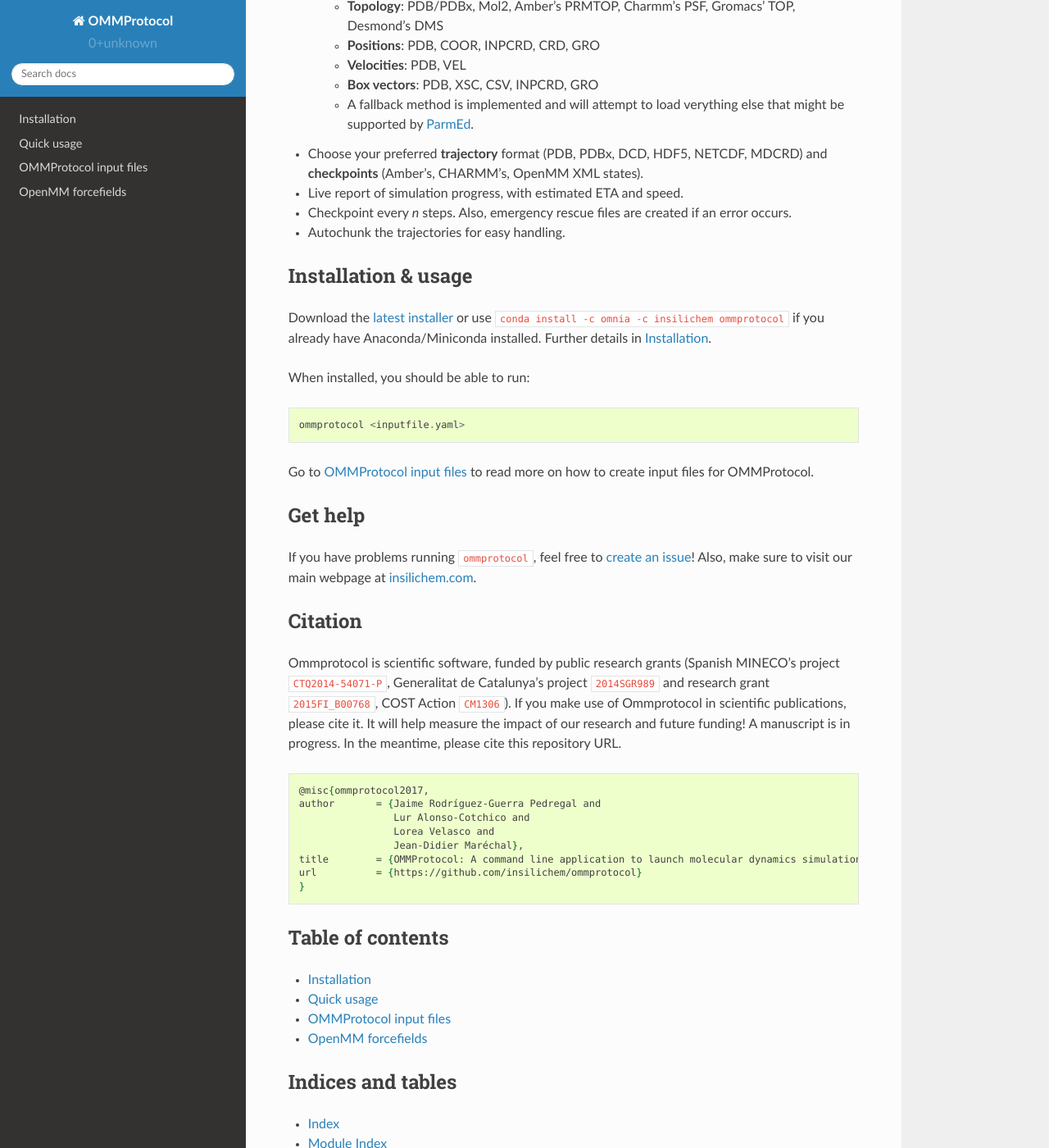
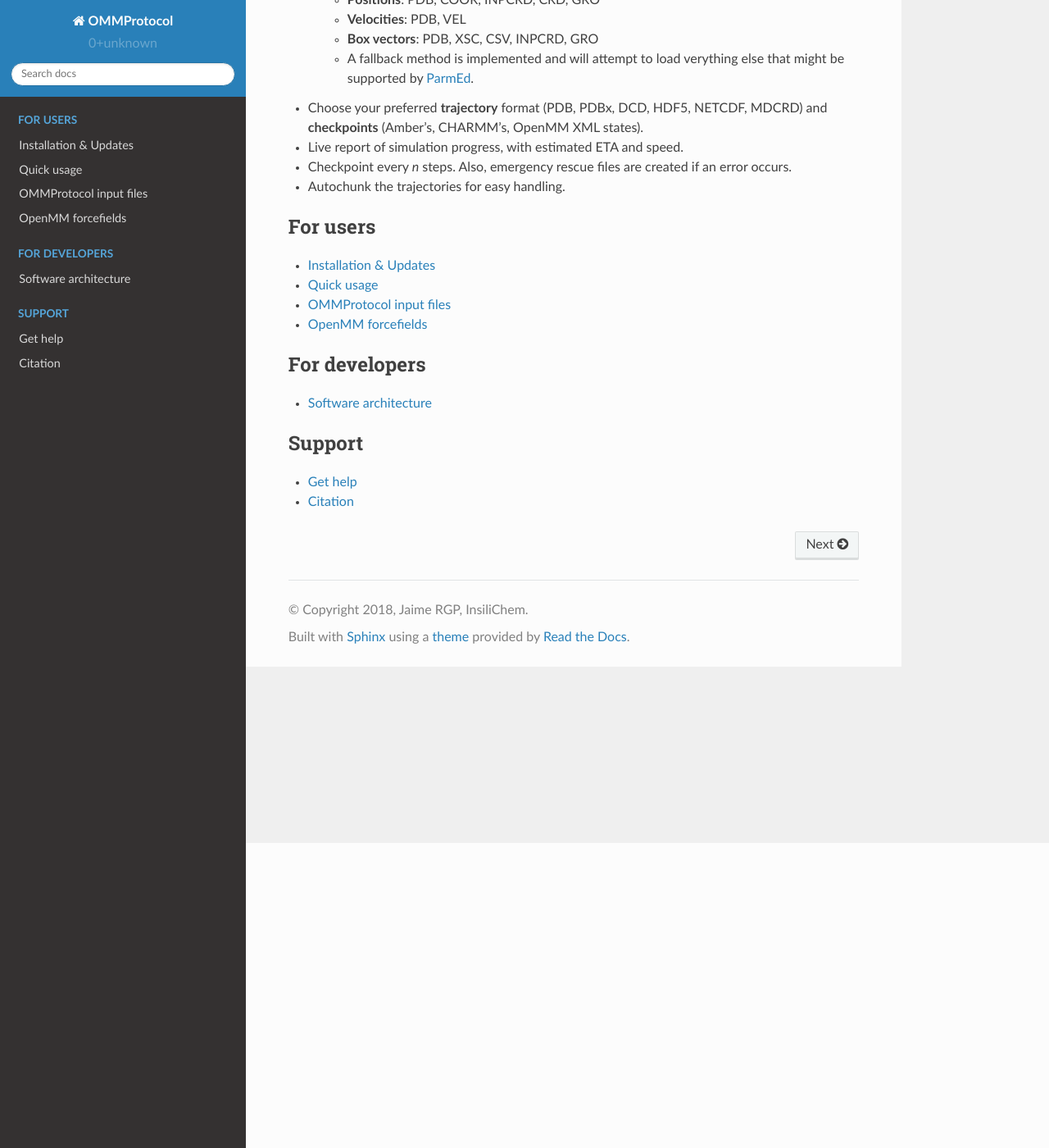
Before and after one commit to insilichem/ommprotocol, a Sphinx documentation site: the page built from docs/index.rst, in a window 1280 px wide and 1400 px high, scrolled down 372 px. Shown: the whole window at 82% size. Built offline with Sphinx 7.4.7 and the Read the Docs theme 2.0.0, drawn with Linux system fonts in a browser that asks for light colours; some of the changed text lies outside the part shown.

Commit message:
Update docs [ci skip]

```diff
--- a/docs/index.rst
+++ b/docs/index.rst
@@ -32,55 +29,23 @@
 + Autochunk the trajectories for easy handling.
 
 
-Installation & usage
---------------------
-Download the `latest installer <https://github.com/insilichem/ommprotocol/releases/latest>`_ or use ``conda install -c omnia -c insilichem ommprotocol`` if you already have Anaconda/Miniconda installed. Further details in :ref:`install`.
-
-When installed, you should be able to run:
-
-::
-
-    ommprotocol <inputfile.yaml>
-
-Go to :ref:`input` to read more on how to create input files for OMMProtocol.
-
-
-Get help
---------
-
-If you have problems running ``ommprotocol``, feel free to `create an issue <https://github.com/insilichem/ommprotocol/issues>`_! Also, make sure to visit our main webpage at `insilichem.com <http://www.insilichem.com>`_.
-
-
-Citation
---------
-
-Ommprotocol is scientific software, funded by public research grants (Spanish MINECO's project ``CTQ2014-54071-P``, Generalitat de Catalunya's project ``2014SGR989`` and research grant ``2015FI_B00768``, COST Action ``CM1306``). If you make use of Ommprotocol in scientific publications, please cite it. It will help measure the impact of our research and future funding! A manuscript is in progress. In the meantime, please cite this repository URL.
-
-.. code-block:: latex
-
-    @misc{ommprotocol2017,
-    author       = {Jaime Rodríguez-Guerra Pedregal and
-                    Lur Alonso-Cotchico and
-                    Lorea Velasco and
-                    Jean-Didier Maréchal},
-    title        = {OMMProtocol: A command line application to launch molecular dynamics simulations with OpenMM},
-    url          = {https://github.com/insilichem/ommprotocol}
-    }
-
-Table of contents
------------------
-
 .. toctree::
     :maxdepth: 1
+    :caption: For users
 
     install.rst
     usage.rst
     input.rst
     forcefields.rst
 
-Indices and tables
-------------------
+.. toctree::
+    :maxdepth: 1
+    :caption: For developers
 
-* :ref:`genindex`
-* :ref:`modindex`
-* :ref:`search`
+    development.rst
+
+.. toctree::
+    :maxdepth: 1
+    :caption: Support
+
+    support.rst
```
Also changed, not shown: other parts of docs/index.rst (+0 -3 lines), docs/development.rst (added, +25 -0 lines), docs/input.rst (+20 -2 lines), docs/install.rst (+13 -10 lines), docs/support.rst (added, +24 -0 lines).
